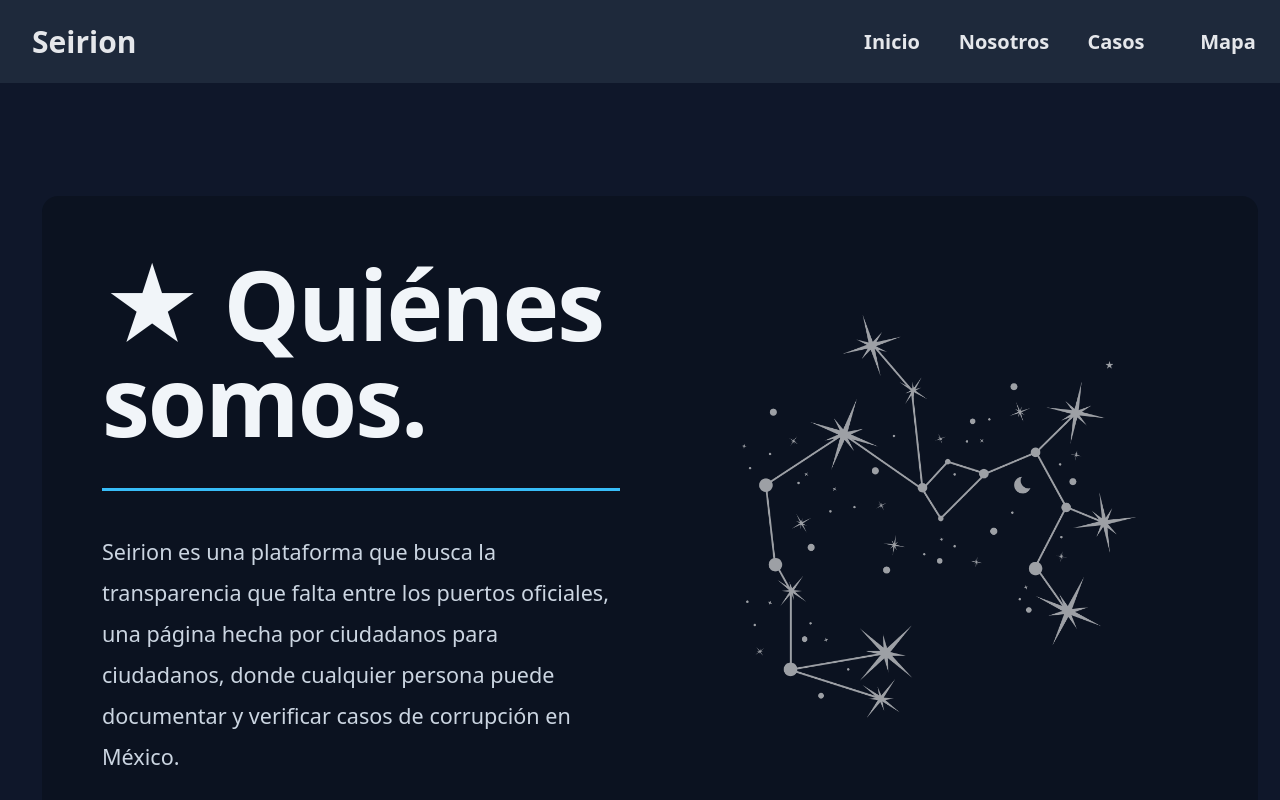
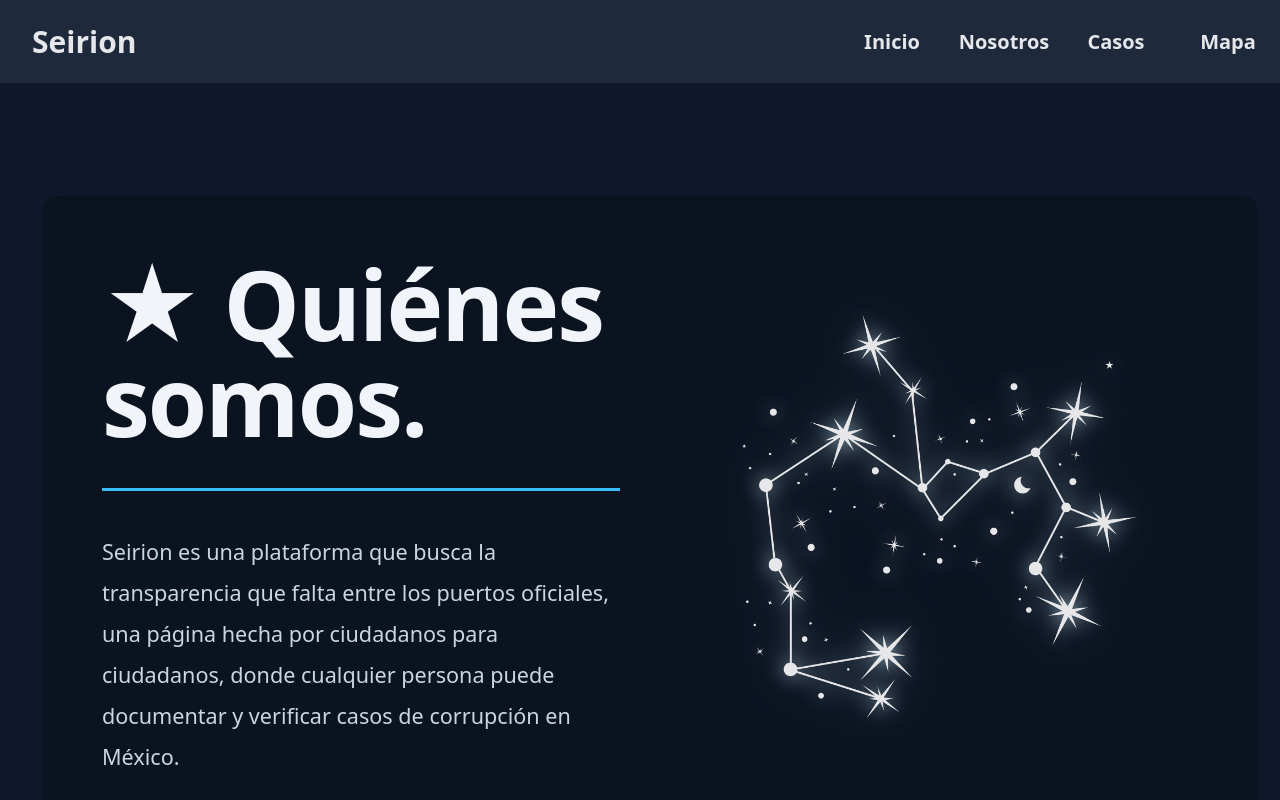
Before and after one commit to Ceciluh/Seirion_website, a React (Vite) app: page /About in a window 1280 px wide. Shown: the top 800 px of the page. Built offline with nearby package versions, Linux system fonts and the light colour scheme.

Commit message:
Configuraciones de imagen About agregadas

```diff
--- a/src/styles/About.css
+++ b/src/styles/About.css
@@ -74,7 +74,9 @@
   height: 100%;
   max-width: 100%;
   object-fit: contain;
-  opacity: 0.6;
+  opacity: 0.9;
+  filter: drop-shadow(0 0 10px rgba(206, 240, 255, 0.849))
+  drop-shadow(0 0 30px rgba(169, 207, 223, 0.3));
 }
 
 .star-line {
```
